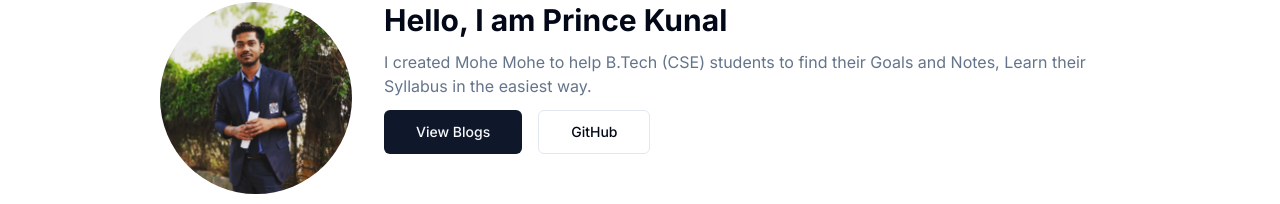
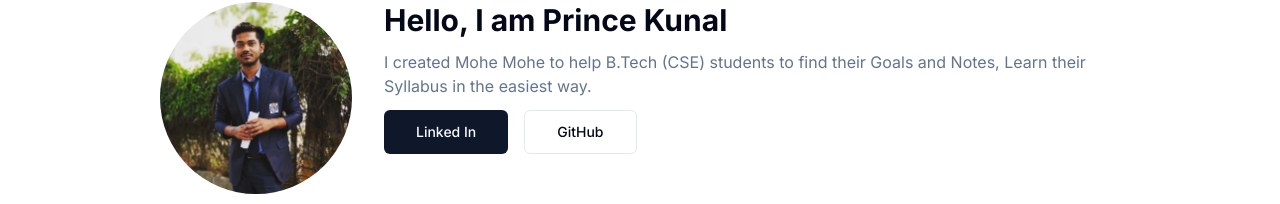
Before and after one commit to princekunal101/mohemohe, a Next.js app: page /about in a window 1280 px wide. Shown: the part 95-299 px from the top of the page. Built offline with nearby package versions, Linux system fonts and the light colour scheme; no server answers.

Commit message:
linked added

```diff
--- a/app/about/page.tsx
+++ b/app/about/page.tsx
@@ -37,8 +37,8 @@ export default async function AboutPage() {
         </p>
 
         <div className="flex flex-col gap-4 md:justify-start justify-center sm:flex-row">
-          <Link href={"/blog"} className={cn(buttonVariants({ size: "lg" }), "w-full sm:w-fit")}>
-            View Blogs
+          <Link href={siteConfig.links.linkedin} className={cn(buttonVariants({ size: "lg" }), "w-full sm:w-fit")}>
+            Linked In
           </Link>
           <Link href={siteConfig.links.github}
             target="_blank"
```
